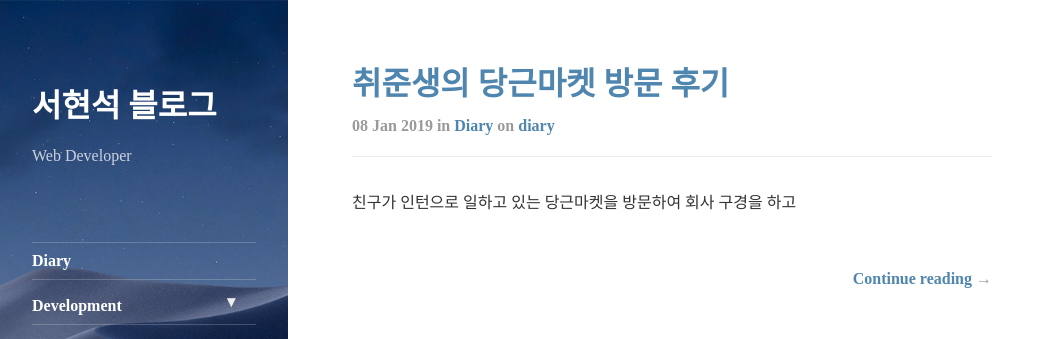
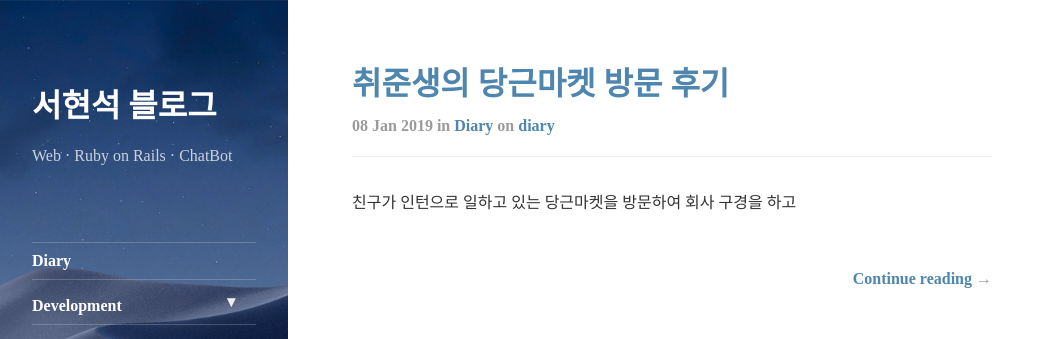
Before and after one commit to samslow/samslow.github.io, a Jekyll site: the page built from index.html, in a window 1280 px wide. Shown: the top 339 px of the page, without its empty margins (0-1055 px from the left). Built offline with Jekyll 4.4.1, drawn with Linux system fonts in a browser that asks for light colours; nearby versions of some CDN libraries; the list of posts is cut into pages by our own code.

Commit message:
tagline added
Signed-off-by: samslow <shsvkdldj@likelion.org>

```diff
--- a/_config.yml
+++ b/_config.yml
@@ -13,7 +13,7 @@ url:                 https://samslow.github.io
 baseurl:             ""
 
 # A very short description of your page
-tagline:             Web Developer
+tagline:             Web · Ruby on Rails · ChatBot
 
 # A short description of the page, used in the sidebar and as fallback for the meta description tag.
 # Markdown enabled, but don't use more than one paragraph (enforced by `>`)
```
